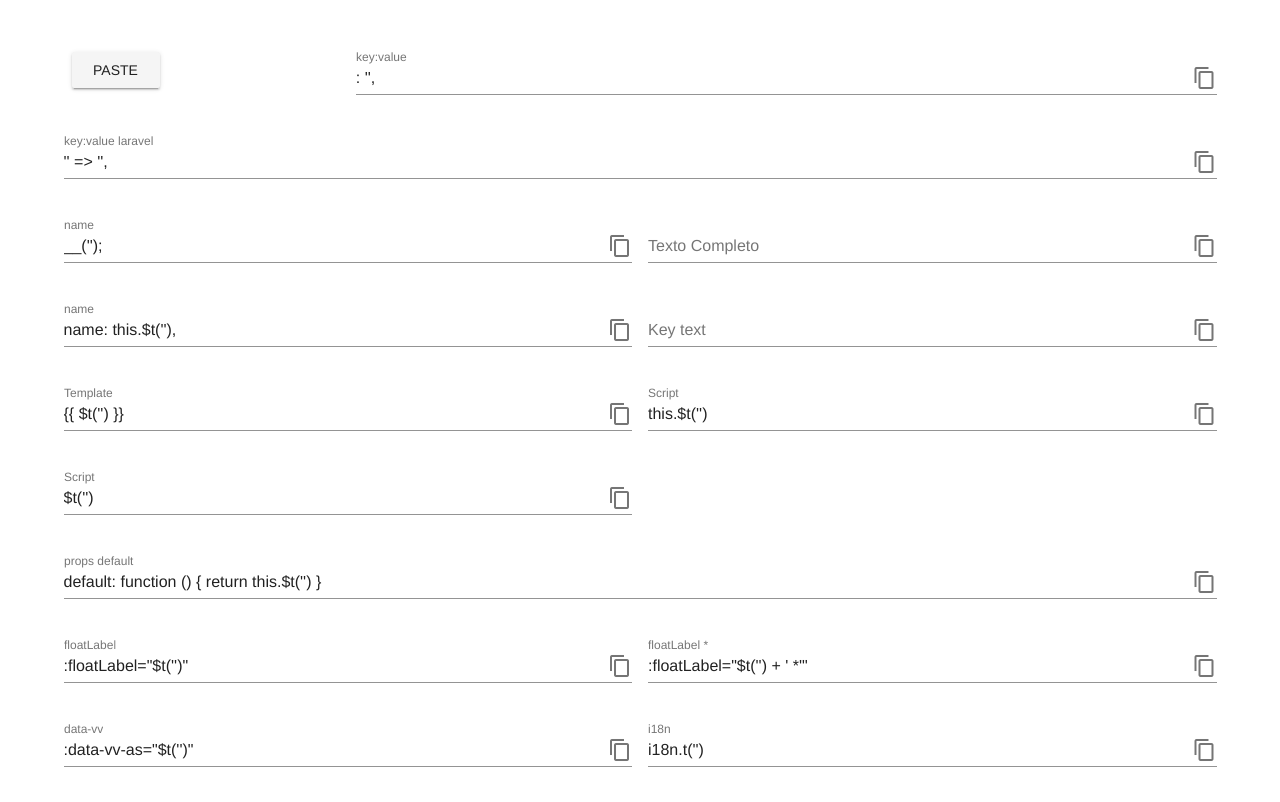
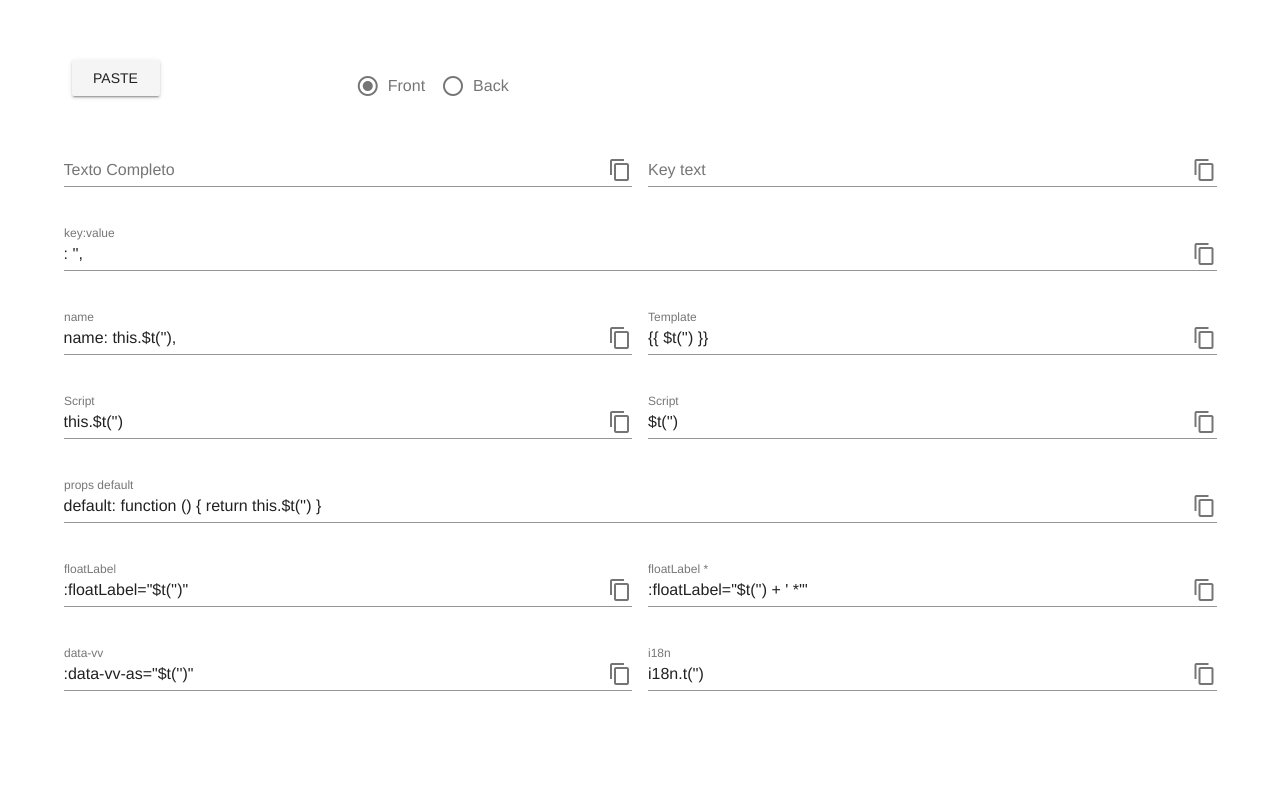
Before and after one commit to danielschmitz/i18n-builder, a Vue app: page / in a window 1280 px wide. Built offline with nearby package versions, Linux system fonts and the light colour scheme.

Commit message:
separacao do front / back

```diff
--- a/src/App.vue
+++ b/src/App.vue
@@ -8,16 +8,35 @@
           </v-flex>
 
           <v-flex xs9>
+            <v-radio-group v-model="front" row>
+              <v-radio label="Front" :value="true"></v-radio>
+              <v-radio label="Back" :value="false"></v-radio>
+            </v-radio-group>
+          </v-flex>
+        </v-layout>
+
+         <v-layout row wrap>
+          <v-flex xs6>
             <v-text-field
-              ref="complete"
-              v-model="complete"
-              label="key:value"
+              ref="text"
+              v-model="text"
+              label="Texto Completo"
               append-icon="content_copy"
-              @click:append="copy('complete')"
+              @click:append="copy('text')"
             ></v-text-field>
+          </v-flex>
+           <v-flex xs6>
+            <v-text-field
+              ref="key"
+              v-model="keytext"
+              label="Key text"
+              append-icon="content_copy"
+              @click:append="copy('key')"
+            ></v-text-field>
+          </v-flex>
+        </v-layout>
 
-          </v-flex>
-
+        <v-layout row wrap v-if="front===false">
           <v-flex xs12>
             <v-text-field
               ref="completeL"
@@ -26,10 +45,9 @@
               append-icon="content_copy"
               @click:append="copy('completeL')"
             ></v-text-field>
-
           </v-flex>
 
-           <v-flex xs6>
+          <v-flex xs12>
             <v-text-field
               ref="tkeyL"
               v-model="tkeyL"
@@ -38,15 +56,18 @@
               @click:append="copy('tkeyL')"
             ></v-text-field>
           </v-flex>
+        </v-layout>
 
 
-          <v-flex xs6>
+
+        <v-layout row wrap v-if="front===true">
+          <v-flex xs12>
             <v-text-field
-              ref="text"
-              v-model="text"
-              label="Texto Completo"
+              ref="complete"
+              v-model="complete"
+              label="key:value"
               append-icon="content_copy"
-              @click:append="copy('text')"
+              @click:append="copy('complete')"
             ></v-text-field>
           </v-flex>
 
@@ -60,15 +81,7 @@
             ></v-text-field>
           </v-flex>
 
-          <v-flex xs6>
-            <v-text-field
-              ref="key"
-              v-model="keytext"
-              label="Key text"
-              append-icon="content_copy"
-              @click:append="copy('key')"
-            ></v-text-field>
-          </v-flex>
+
 
           <v-flex xs6>
             <v-text-field
@@ -79,8 +92,6 @@
               @click:append="copy('tkey')"
             ></v-text-field>
           </v-flex>
-
-
 
           <v-flex xs6>
             <v-text-field
@@ -142,7 +153,6 @@
             ></v-text-field>
           </v-flex>
 
-
           <v-flex xs6>
             <v-text-field
               ref="tkey8"
@@ -151,10 +161,6 @@
               append-icon="content_copy"
               @click:append="copy('tkey8')"
             ></v-text-field>
-          </v-flex>
-
-
-
           </v-flex>
         </v-layout>
       </v-container>
@@ -169,7 +175,8 @@ export default {
   name: 'app',
   data () {
     return {
-      text: ''
+      text: '',
+      front: true
     }
   },
   methods: {
@@ -237,7 +244,7 @@ export default {
       return `${this.keytext}: '${this.text.replace(/'/g, "")}',`
     },
     completeL () {
-      return `'${this.keytext}' => '${this.text.replace(/'/g, "")}',`
+      return `"${this.keytext}" : "${this.text.replace(/'/g, "")}",`
     }
   }
 }
```
Lines whose indentation alone changed are shown as unchanged.
